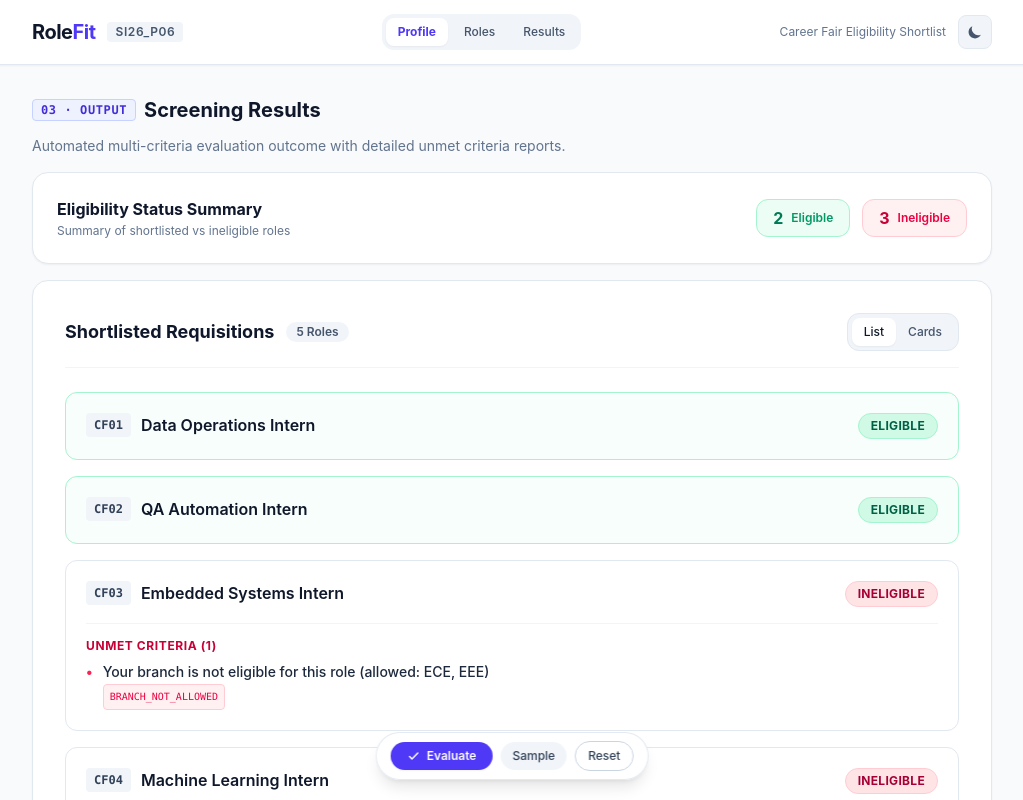
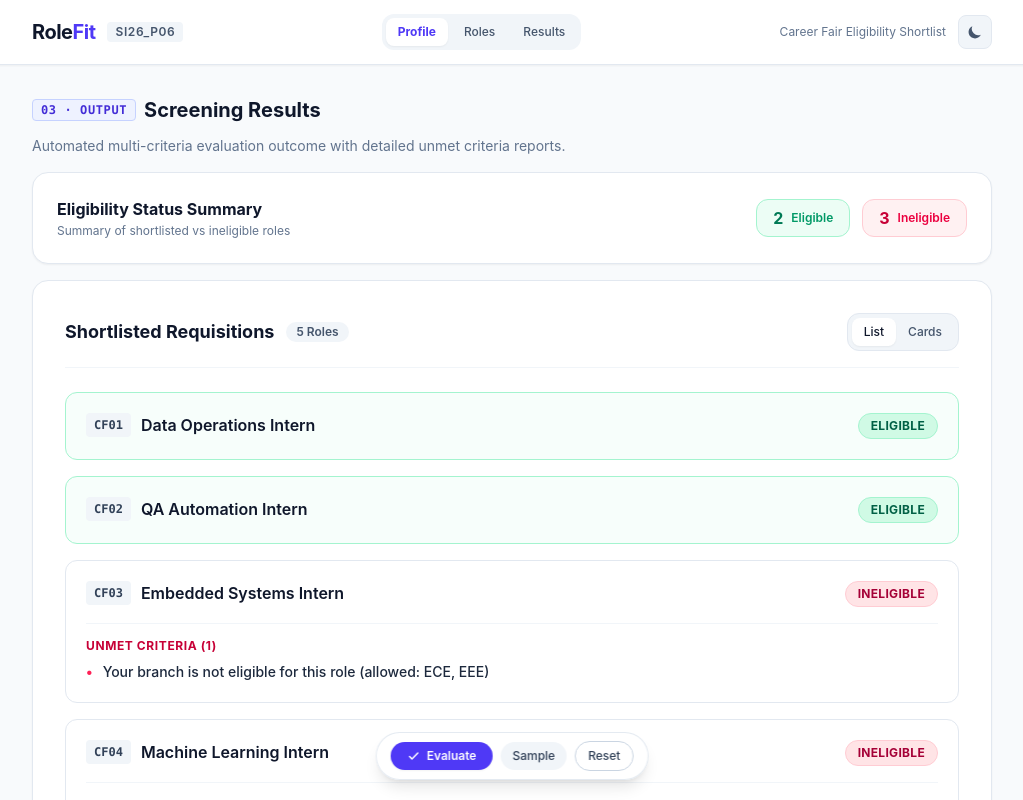
Before and after one commit to ViRUS-0-0/RoleFit, a React (Vite) app: page / in a window 1280 px wide. Both pictures are taken after a click on the button "Evaluate Profile". Shown: the part 1363-2163 px from the top of the page, without its empty margins (128-1151 px from the left). Built offline with nearby package versions, Linux system fonts and the light colour scheme.

Commit message:
Remove raw enum code tags from failure reasons display

```diff
--- a/src/App.tsx
+++ b/src/App.tsx
@@ -76,17 +76,12 @@ function ResultsListView({ results }: ResultsViewProps) {
                     return (
                       <li
                         key={idx}
-                        className="text-xs sm:text-sm text-rose-700 dark:text-rose-300 flex items-start space-x-2.5"
+                        className="text-xs sm:text-sm flex items-start space-x-2.5"
                       >
                         <span className="text-rose-500 font-bold select-none leading-5">•</span>
-                        <div className="flex-1 leading-5">
-                          <p className="font-medium text-slate-800 dark:text-slate-200">
-                            {formattedMessage}
-                          </p>
-                          <span className="mt-0.5 inline-block font-mono text-[10px] text-rose-600 dark:text-rose-400 bg-rose-50 dark:bg-rose-950/60 px-1.5 py-0.5 rounded border border-rose-200 dark:border-rose-900/60">
-                            {reason}
-                          </span>
-                        </div>
+                        <span className="font-medium text-slate-800 dark:text-slate-200 leading-5">
+                          {formattedMessage}
+                        </span>
                       </li>
                     );
                   })}
@@ -150,14 +145,9 @@ function ResultsCardView({ results }: ResultsViewProps) {
                     return (
                       <div
                         key={idx}
-                        className="text-xs p-2.5 rounded-lg bg-rose-50 dark:bg-rose-950/40 text-rose-700 dark:text-rose-300 border border-rose-100 dark:border-rose-900/60 flex flex-col gap-1 leading-relaxed"
+                        className="text-xs p-2.5 rounded-lg bg-rose-50 dark:bg-rose-950/40 text-slate-800 dark:text-slate-200 border border-rose-100 dark:border-rose-900/60 leading-relaxed font-medium"
                       >
-                        <span className="font-medium text-slate-800 dark:text-slate-200">
-                          {formattedMessage}
-                        </span>
-                        <span className="text-[10px] font-mono text-rose-600 dark:text-rose-400">
-                          {reason}
-                        </span>
+                        {formattedMessage}
                       </div>
                     );
                   })}
```
